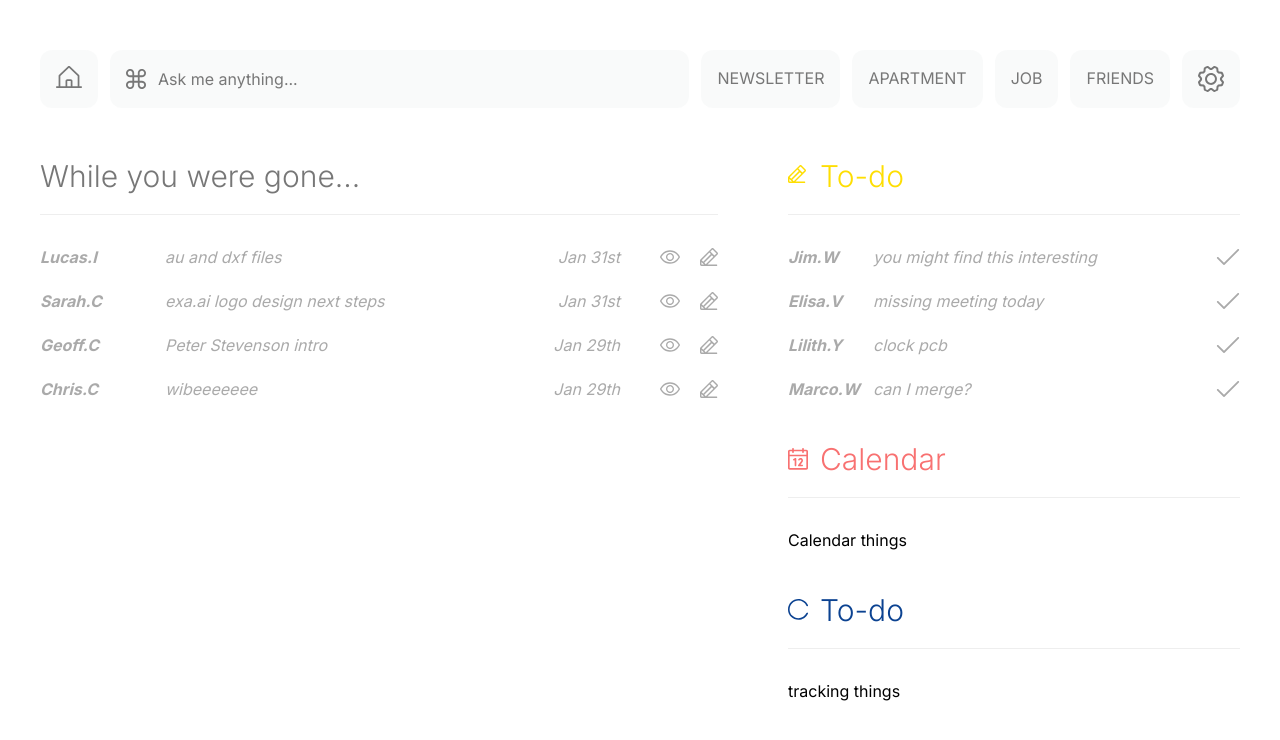
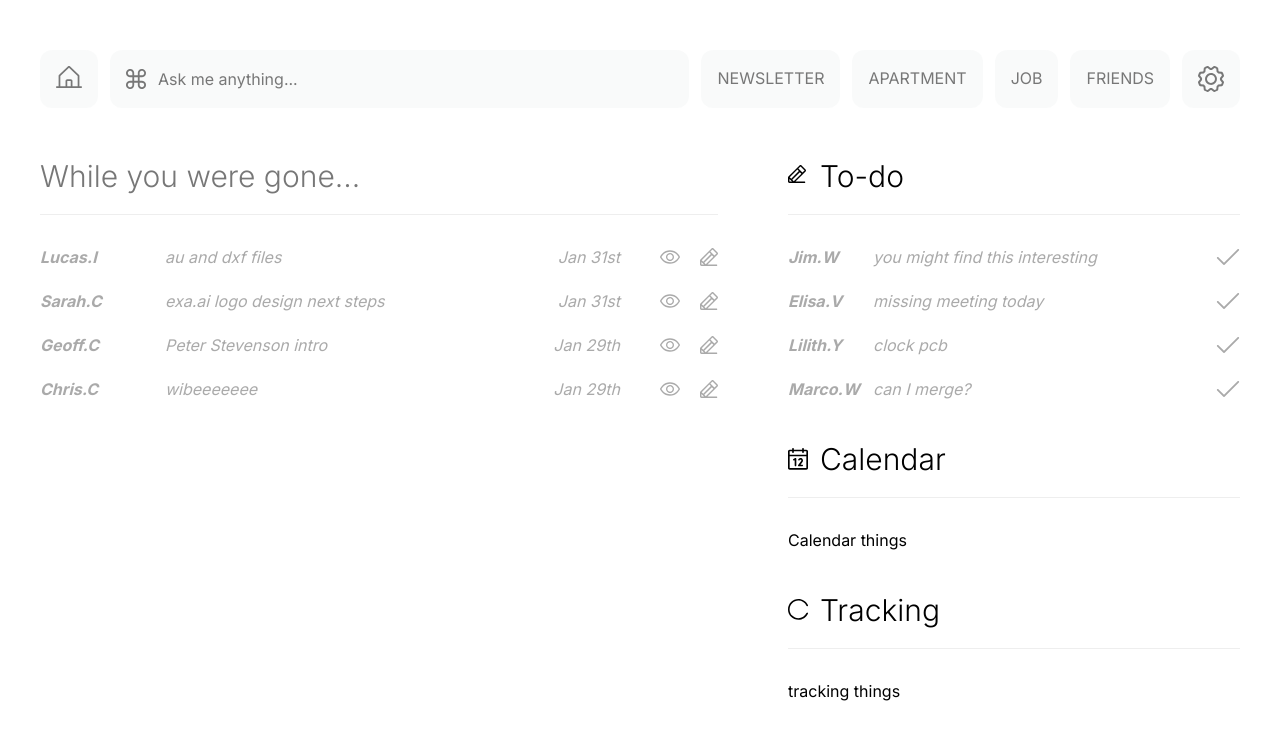
Before and after one commit to marcowang01/envelope-demo, a Next.js app: page / in a window 1280 px wide. Shown: the top 740 px of the page. Built offline with nearby package versions, Linux system fonts and the light colour scheme.

Commit message:
hover title colors + typo

```diff
--- a/src/assets/c-icon.tsx
+++ b/src/assets/c-icon.tsx
@@ -12,7 +12,7 @@ export function CIcon(props: SVGProps<SVGSVGElement>) {
     >
       <path
         d="M10.4 20.7999C7.64173 20.7999 4.99645 19.7042 3.04608 17.7539C1.09571 15.8035 0 13.1582 0 10.4C0 7.64173 1.09571 4.99646 3.04608 3.04608C4.99645 1.09571 7.64173 0 10.4 0C14.5 0 18.236 2.38099 19.9269 6.06598C19.9708 6.16146 19.9954 6.26463 19.9994 6.36962C20.0034 6.47461 19.9867 6.57935 19.9502 6.67788C19.9137 6.7764 19.8582 6.86677 19.7867 6.94383C19.7153 7.02088 19.6294 7.08312 19.5339 7.12698C19.4385 7.17084 19.3353 7.19547 19.2303 7.19946C19.1253 7.20345 19.0206 7.18672 18.9221 7.15022C18.8235 7.11373 18.7332 7.05819 18.6561 6.98677C18.579 6.91535 18.5168 6.82945 18.473 6.73398C17.041 3.61499 13.873 1.6 10.4 1.6C8.06607 1.6 5.82776 2.52713 4.17745 4.17745C2.52713 5.82777 1.6 8.06607 1.6 10.4C1.6 12.7339 2.52713 14.9722 4.17745 16.6225C5.82776 18.2728 8.06607 19.2 10.4 19.2C13.873 19.2 17.041 17.185 18.473 14.066C18.5615 13.8732 18.7231 13.7234 18.9221 13.6497C19.121 13.576 19.3411 13.5844 19.5339 13.673C19.7268 13.7615 19.8765 13.9231 19.9502 14.1221C20.0239 14.321 20.0155 14.5411 19.9269 14.734C18.236 18.419 14.5 20.7999 10.4 20.7999Z"
-        fill="#0B4291"
+        fill="currentColor"
       />
     </svg>
   );
--- a/src/components/calendarCard.tsx
+++ b/src/components/calendarCard.tsx
@@ -15,7 +15,7 @@ export function CalendarCard() {
     <Card
       title={"Calendar"}
       body={<CalendarCardItems />}
-      colorClass="text-red-400"
+      colorClass="group-hover:text-red-400"
       icon={<CalendarIcon />}
     />
   )
--- a/src/components/card.tsx
+++ b/src/components/card.tsx
@@ -13,7 +13,7 @@ export function Card({
   icon?: ReactNode
 }) {
   return (
-    <div className="w-full">
+    <div className="group w-full">
       <div className={clsx("text-3xl font-light mb-[20px] flex flex-row justify-start items-center gap-[10px]", colorClass)}>
         {icon && (
           <div className="w-[22px] h-[22px]">
--- a/src/components/todoCard.tsx
+++ b/src/components/todoCard.tsx
@@ -27,7 +27,7 @@ export function TodoCard() {
     <Card
       title={"To-do"}
       body={<TodoCardItems />}
-      colorClass="text-yellow-400"
+      colorClass="group-hover:text-yellow-400"
       icon={<PencilIcon />}
     />
   )
--- a/src/components/trackingCard.tsx
+++ b/src/components/trackingCard.tsx
@@ -10,12 +10,21 @@ function TrackingCardItems() {
   )
 }
 
+function loadingIcon(){
+
+  return (
+    <div>
+      <CIcon />
+    </div>
+  )
+}
+
 export function TrackingCard() {
   return (
     <Card
-      title={"To-do"}
+      title={"Tracking"}
       body={<TrackingCardItems />}
-      colorClass="text-blue-500"
+      colorClass="group-hover:text-blue-500"
       icon={<CIcon />}
     />
   )
```
